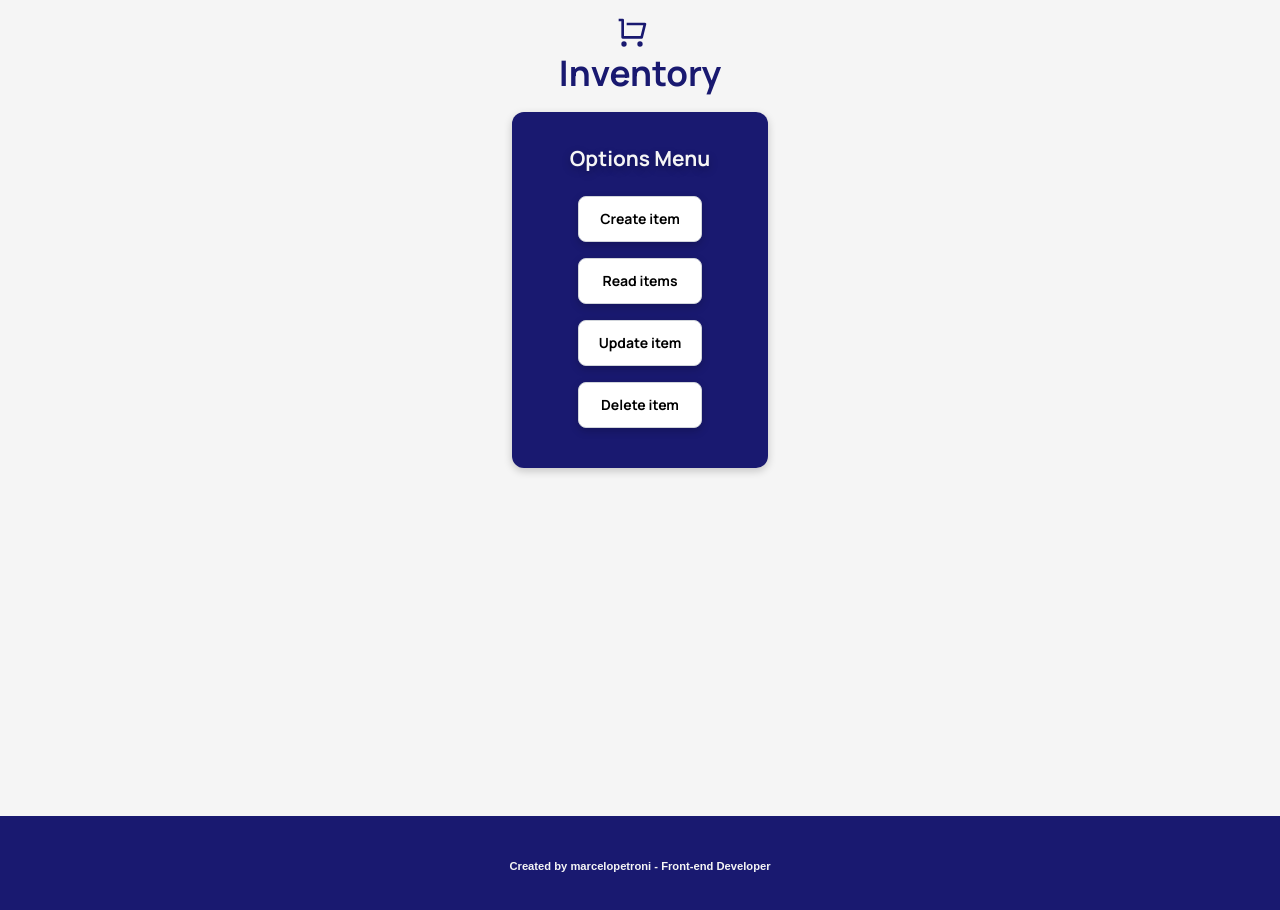
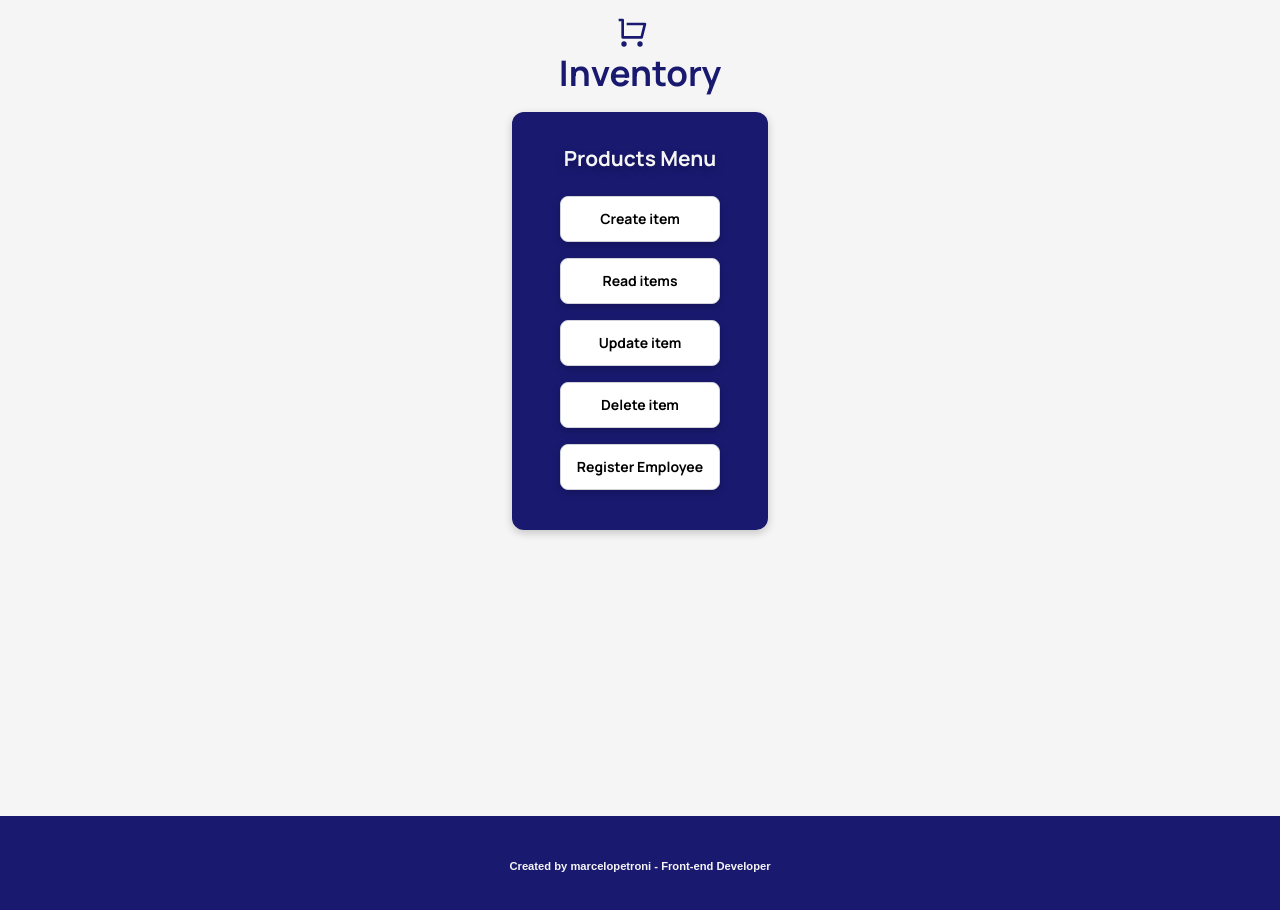
Before and after one commit to marcelopetroni/Gerenciamento-estoque, a React (Vite) app: page / in a window 1280 px wide. Shown: the top 910 px of the page. Built offline with nearby package versions, Linux system fonts and the light colour scheme.

Commit message:
Update MainMenu.jsx

```diff
--- a/src/pages/main menu/MainMenu.jsx
+++ b/src/pages/main menu/MainMenu.jsx
@@ -5,19 +5,22 @@ import '../main menu/MainMenu.sass';
 const MainMenu = () => {
   return (
     <div className="main-menu-container">
-        <h3 className='menu-title'>Options Menu</h3>
+        <h3 className='menu-title'>Products Menu</h3>
         <div className="buttons">
             <button className="menu-button">
-              <Link to = '/Create' style={{textDecoration: "none", color: "#000"}} >Create item</Link>
+              <Link to='/Create' style={{textDecoration: "none", color: "#000"}}>Create item</Link>
             </button>
             <button className="menu-button">
-              <Link to = '/Read' style={{textDecoration: "none", color: "#000"}}>Read items</Link>
+              <Link to='/Read' style={{textDecoration: "none", color: "#000"}}>Read items</Link>
             </button>
             <button className="menu-button">
-              <Link to = '/Update' style={{textDecoration: "none", color: "#000"}}>Update item</Link>
-              </button>
+              <Link to='/Update' style={{textDecoration: "none", color: "#000"}}>Update item</Link>
+            </button>
             <button className="menu-button">
-              <Link to = '/Delete' style={{textDecoration: "none", color: "#000"}}>Delete item</Link>
+              <Link to='/Delete' style={{textDecoration: "none", color: "#000"}}>Delete item</Link>
+            </button>
+            <button className="menu-button">
+              <Link to='/Register' style={{textDecoration: "none", color: "#000"}}>Register Employee</Link>
             </button>
         </div>
     </div>
```
